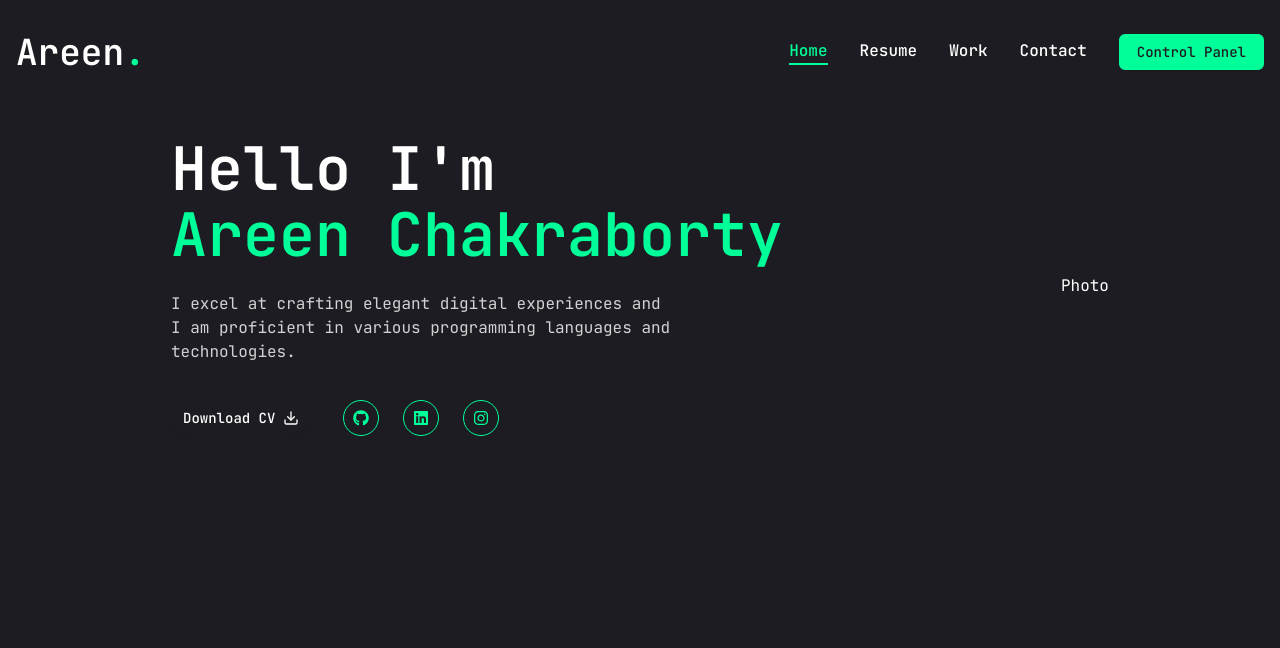
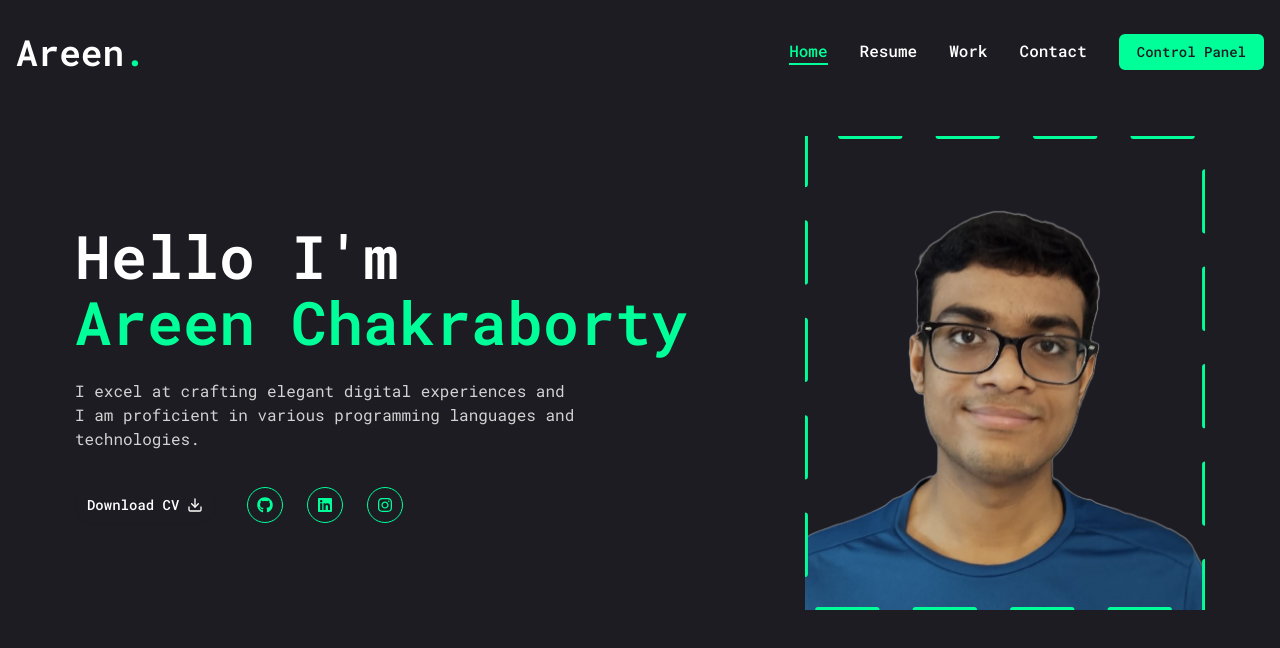
Before and after one commit to 04ac/portfolio, a Next.js app: page / in a window 1280 px wide. Shown: the top 648 px of the page. Built offline with nearby package versions, Linux system fonts and the light colour scheme; no server answers.

Commit message:
Add photo component

```diff
--- a/app/layout.jsx
+++ b/app/layout.jsx
@@ -1,4 +1,4 @@
-import { JetBrains_Mono } from "next/font/google";
+import { JetBrains_Mono, Roboto_Mono } from "next/font/google";
 import "./globals.css";
 import { ThemeProvider } from "@/contexts/ThemeContext";
 import Header from "@/components/Header";
@@ -17,14 +17,20 @@ export const metadata = {
   description: "Generated by create next app",
 };
 
+const robotoMono = Roboto_Mono({
+  subsets: ["latin"],
+  weight: ["300", "400", "500", "600", "700"],
+  variable: "--font-robotoMono",
+});
+
 export default function RootLayout({ children }) {
   return (
     <html lang="en">
       <head>
         <ThemeStyleInjector />
       </head>
-      <body className={jetbrainsMono.className}>
-      <ThemeProvider>
+      <body className={robotoMono.className}>
+        <ThemeProvider>
           <>
             <Header />
             <StairTransition />
--- a/app/page.jsx
+++ b/app/page.jsx
@@ -8,7 +8,7 @@ export default function Home() {
     <section className="h-full px-8">
       <div className="@container mx-auto h-full">
         <div className="flex flex-col @xl:flex-row items-center justify-around @xl:pt-8 @xl:pb-24">
-          <div className="text-center @xl:text-left">
+          <div className="text-center @xl:text-left order-2 @xl:order-none">
             {/* <span className="text-xl">Software Developer</span> */}
             <h1 className="h1 mb-6">
               Hello I'm <br />
@@ -35,7 +35,7 @@ export default function Home() {
             </div>
           </div>
           {/* photo */}
-          <div>
+          <div className="order-1 @xl:order-none mb-8 @xl:mb-0 @xl:ml-8">
             <Photo />
           </div>
         </div>
--- a/components/Photo.jsx
+++ b/components/Photo.jsx
@@ -1,8 +1,109 @@
+"use client";
+
+import Image from "next/image"
+import { motion } from "framer-motion"
 
 const Photo = () => {
-    return (
-        <div>Photo</div>
-    )
+  // Original aspect ratio constants
+  const originalWidth = 821;
+  const originalHeight = 973;
+  const aspectRatio = originalHeight / originalWidth;
+
+  const horizontalOffset = 400;
+  const verticalOffset = 400;
+
+  return (
+    <div className="w-full h-full relative">
+      <motion.div
+        initial={{ opacity: 0 }}
+        animate={{
+          opacity: 1,
+          transition: { delay: 1.5, duration: 0.4, ease: "easeIn" }
+        }}
+      >
+        {/* Container with preserved aspect ratio - smaller dimensions */}
+        <div className="relative w-[240px] aspect-[821/973] @xl:w-[400px] mx-auto">
+          <Image
+            src="/assets/Areen_image2_bg_removed.png"
+            priority
+            quality={100}
+            fill
+            alt="Areen's Image"
+            className="object-contain"
+          />
+
+          {/* SVG maintains same aspect ratio */}
+          <motion.svg
+            className="absolute top-0 left-0 w-full h-full"
+            fill="transparent"
+            viewBox={`0 0 ${originalWidth} ${originalHeight}`}
+            xmlns="http://www.w3.org/2000/svg"
+            preserveAspectRatio="none"
+          >
+            {/* Top line */}
+            <motion.line
+              x1="0"
+              y1="0"
+              x2={originalWidth}
+              y2="0"
+              stroke="var(--color-accent)"
+              strokeWidth="12"
+              strokeLinecap="round"
+              strokeDasharray="120 80"
+              initial={{ strokeDashoffset: 0 }}
+              animate={{ strokeDashoffset: -horizontalOffset }}
+              transition={{ duration: 8, repeat: Infinity, ease: "linear" }}
+            />
+
+            {/* Right line */}
+            <motion.line
+              x1={originalWidth}
+              y1="0"
+              x2={originalWidth}
+              y2={originalHeight}
+              stroke="var(--color-accent)"
+              strokeWidth="12"
+              strokeLinecap="round"
+              strokeDasharray="120 80"
+              initial={{ strokeDashoffset: 0 }}
+              animate={{ strokeDashoffset: -verticalOffset }}
+              transition={{ duration: 8, repeat: Infinity, ease: "linear" }}
+            />
+
+            {/* Bottom line */}
+            <motion.line
+              x1={originalWidth}
+              y1={originalHeight}
+              x2="0"
+              y2={originalHeight}
+              stroke="var(--color-accent)"
+              strokeWidth="12"
+              strokeLinecap="round"
+              strokeDasharray="120 80"
+              initial={{ strokeDashoffset: 0 }}
+              animate={{ strokeDashoffset: -horizontalOffset }}
+              transition={{ duration: 8, repeat: Infinity, ease: "linear" }}
+            />
+
+            {/* Left line */}
+            <motion.line
+              x1="0"
+              y1={originalHeight}
+              x2="0"
+              y2="0"
+              stroke="var(--color-accent)"
+              strokeWidth="12"
+              strokeLinecap="round"
+              strokeDasharray="120 80"
+              initial={{ strokeDashoffset: 0 }}
+              animate={{ strokeDashoffset: -verticalOffset }}
+              transition={{ duration: 8, repeat: Infinity, ease: "linear" }}
+            />
+          </motion.svg>
+        </div>
+      </motion.div>
+    </div>
+  )
 }
 
 export default Photo
```
Also changed, not shown: public/assets/Areen_image2_bg_removed.png (added).
